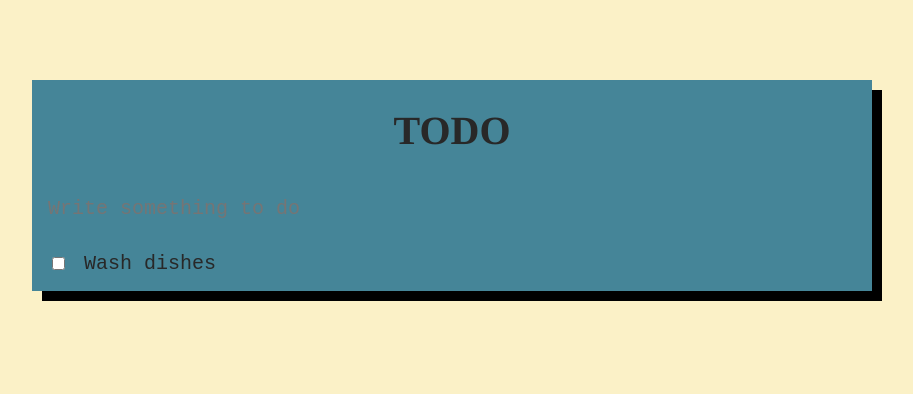
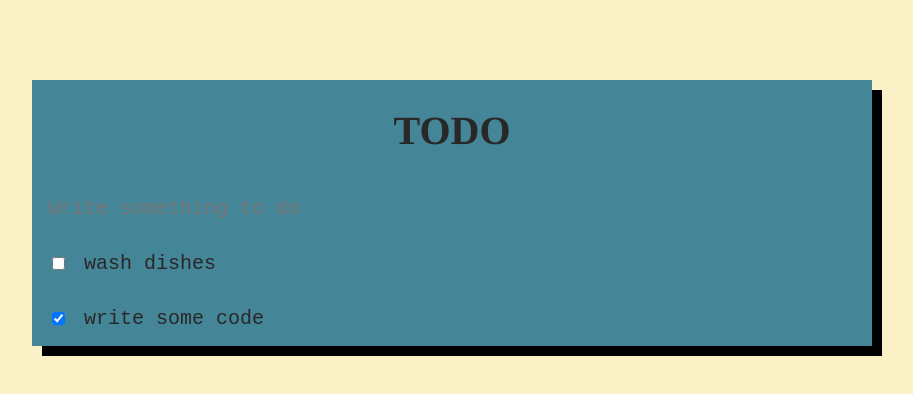
Before and after one commit to mlgmontage/daotech-todo-vue, a Vue app: page / in a window 1280 px wide. Shown: the top 394 px of the page, without its empty margins (188-1101 px from the left). Built offline with nearby package versions, Linux system fonts and the light colour scheme.

Commit message:
feat: todo list

```diff
--- a/src/app/store/index.ts
+++ b/src/app/store/index.ts
@@ -1,9 +1,8 @@
 import { createStore } from "vuex";
+import { todoModel } from "@/entities/todo/model";
 
 export default createStore({
-  state: {},
-  getters: {},
-  mutations: {},
-  actions: {},
-  modules: {},
+  modules: {
+    todo: todoModel,
+  },
 });
--- /dev/null
+++ b/src/entities/todo/model/index.ts
@@ -0,0 +1,11 @@
+export const todoModel = {
+  state: () => ({
+    todos: [
+      { id: 0, text: "wash dishes", completed: false },
+      { id: 1, text: "write some code", completed: true },
+    ],
+  }),
+  mutations: {},
+  actions: {},
+  getters: {},
+};
--- a/src/entities/todo/ui/TodoRow.vue
+++ b/src/entities/todo/ui/TodoRow.vue
@@ -1,8 +1,16 @@
+<script setup lang="ts">
+import { computed } from 'vue';
+import { useStore } from 'vuex';
+
+const store = useStore()
+const todos = computed(() => store.state.todo.todos)
+</script>
+
 <template>
-  <div class="flex gap-1 p-1">
-    <input type="checkbox">
-    <div class="flex-1">
-      Wash dishes
+  <div class="flex gap-1 p-1" v-for="todo in todos" :key="todo.id">
+    <input type="checkbox" :checked="todo.completed">
+    <div>
+      {{ todo.text }}
     </div>
   </div>
 </template>
```
Also changed, not shown: src/pages/TodoPage.vue (line endings or trailing spaces).
